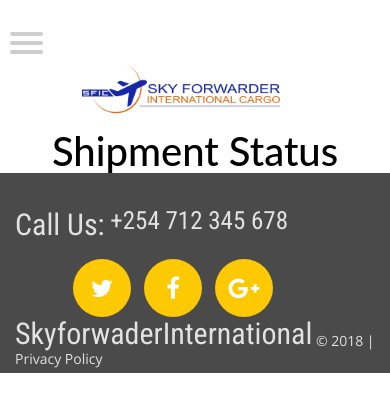
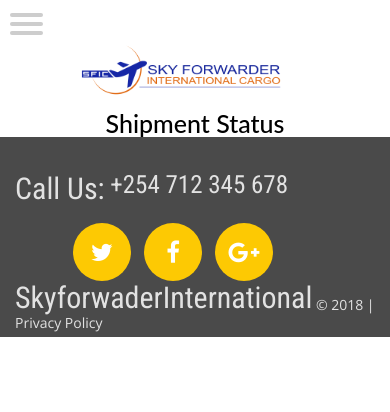
Before and after one commit to vincentmuya/Sky-Forwarder, a Django app: page /search/ in a window 390 px wide. Shown: the top 412 px of the page. Run offline with Django 3.2, Linux system fonts and the light colour scheme; some libraries are stand-ins or nearby versions; some web fonts are replaced.

Commit message:
fixed background of login modified meta ui for cargo and search template

```diff
--- a/app/templates/cargo.html
+++ b/app/templates/cargo.html
@@ -100,5 +100,10 @@
       .trackBody{
         padding: 10%;
       }
+      @media screen and (max-width: 650px) {
+      body{
+        padding-top: 0%;
+      }
+    }
     </style>
 {%endblock%}
--- a/app/templates/registration/login.html
+++ b/app/templates/registration/login.html
@@ -51,6 +51,7 @@
 <style media="screen">
   body{
     background-image: url('http://onlinebroker.com.ua/wp-content/uploads/2018/10/port-1.jpg');
+    background-size: cover;
   }
 </style>
 {% endblock %}
--- a/app/templates/search.html
+++ b/app/templates/search.html
@@ -35,7 +35,7 @@
   <div class="row">
     <div class="col-md-6">
       <div class="credentials">
-      <h1>Sender Name:</h1>
+      <h1 class="namedet">Sender Name:</h1>
       <p>{{result.SenderName}}</p>
       <hr>
       <h2><strong>SenderAddress:</strong> {{result.SenderAddress}}</h2>
@@ -45,7 +45,7 @@
     </div>
   <div class="col-md-6">
     <div class="credentials">
-    <h1>Reciver Name:</h1>
+    <h1 class="namedet">Reciver Name:</h1>
     <p>{{result.RecieverName}}</p>
     <hr>
     <h2><strong>SenderAddress:</strong> {{result.RecieverAddress}}</h2>
@@ -162,6 +162,15 @@
   .track-card{
     width: 21rem;
   }
+.shipment-result{
+    font-size: 25px;
+  }
+  .credentials h1 {
+      font-size: 25px;
+  }
+  body{
+    padding-top: 0%;
+  }
 }
 </style>
 {% endblock %}
```
